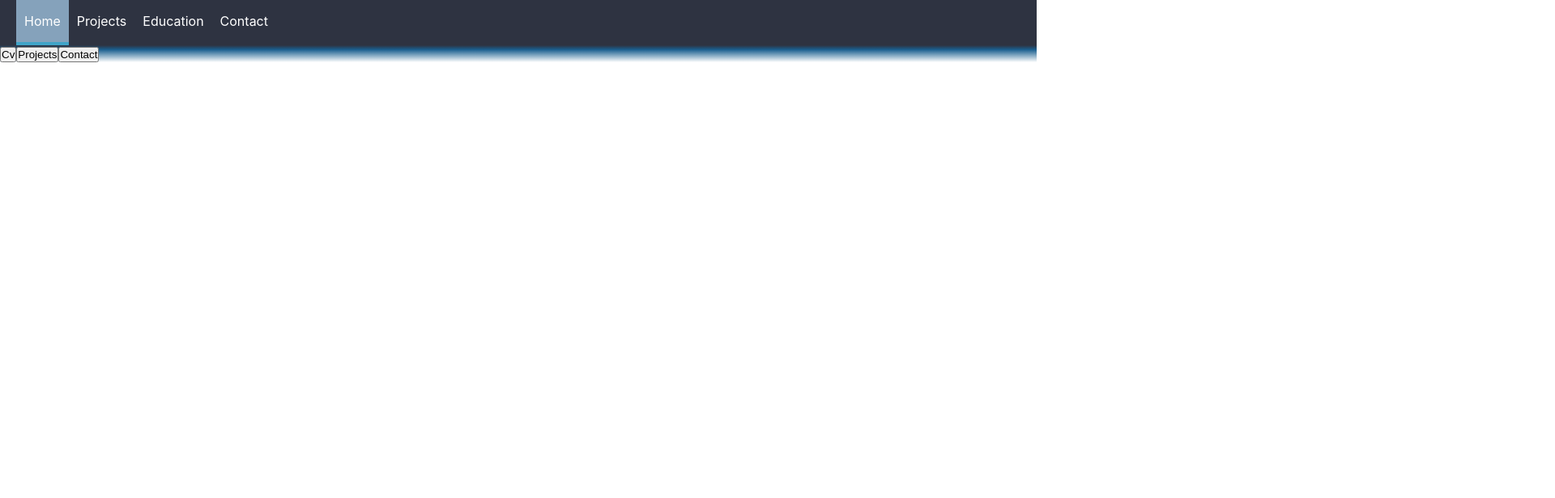
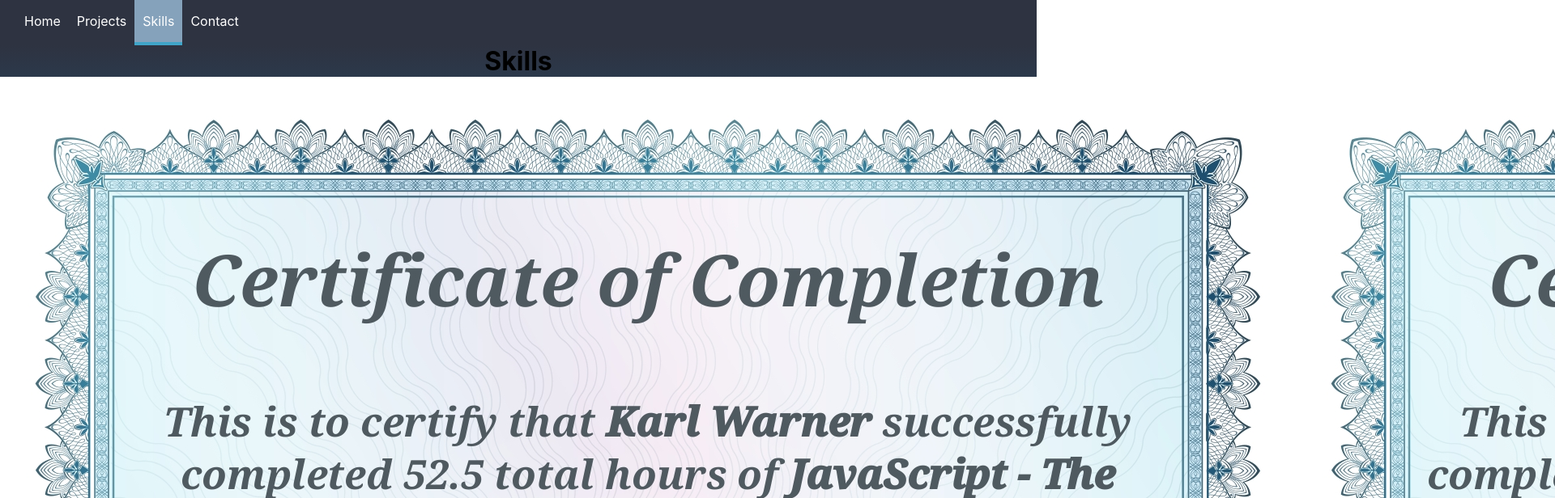
Before and after one commit to Kwarn/portfolio, a React (Create React App) app: page /skills in a window 1280 px wide. Before the commit this address led to /. Shown: the top 616 px of the page at 81% size, 1920 px wide, since content can reach past the window. Built offline with nearby package versions, Linux system fonts and the light colour scheme.

Commit message:
renamed Education -> Skills

```diff
--- a/src/App.js
+++ b/src/App.js
@@ -8,7 +8,7 @@ import classes from './App.module.css'
 const ProjectsOverview = React.lazy(() =>
   import('./containers/Projects/ProjectsOverview/ProjectsOverview')
 )
-const Education = React.lazy(() => import('./components/Education/Education'))
+const Skills = React.lazy(() => import('./components/Skills/Skills'))
 const Contact = React.lazy(() => import('./containers/Contact/Contact'))
 
 const App = props => {
@@ -23,10 +23,10 @@ const App = props => {
         )}
       />
       <Route
-        path="/education"
+        path="/skills"
         render={() => (
           <Suspense fallback={<div>Something Went Wrong...</div>}>
-            <Education />
+            <Skills />
           </Suspense>
         )}
       />
--- a/src/components/Education/Education.js
+++ /dev/null
@@ -1,17 +0,0 @@
-import React from 'react'
-import imageAssets from '../../assets/assets'
-import classes from './Education.module.css'
-
-const Education = props => {
-  return (
-    <div className={classes.Education}>
-      <h1 className={classes.Title} >Education</h1>
-      <div className={classes.Images}>
-      <img src={imageAssets.javascriptCertificate} alt='javascriptCertificate'></img>
-      <img src={imageAssets.reactCertificate} alt='reactCertificate'></img>
-      </div>
-    </div>
-  )
-}
-
-export default Education
--- a/src/components/Navigation/NavigationItems/NavigationItems.js
+++ b/src/components/Navigation/NavigationItems/NavigationItems.js
@@ -7,7 +7,7 @@ const navigationItems = props => {
     <ul className={classes.NavigationItems}>
       <NavigationItem link="/">Home</NavigationItem>
       <NavigationItem link="/projects">Projects</NavigationItem>
-      <NavigationItem link="/education">Education</NavigationItem>
+      <NavigationItem link="/skills">Skills</NavigationItem>
       <NavigationItem link="/contact">Contact</NavigationItem>
     </ul>
   )
--- /dev/null
+++ b/src/components/Skills/Skills.js
@@ -0,0 +1,20 @@
+import React from 'react'
+import imageAssets from '../../assets/assets'
+import classes from './Skills.module.css'
+
+const Skills = props => {
+  return (
+    <div className={classes.Skills}>
+      <h1 className={classes.Title}>Skills</h1>
+      <div className={classes.Images}>
+        <img
+          src={imageAssets.javascriptCertificate}
+          alt="javascriptCertificate"
+        ></img>
+        <img src={imageAssets.reactCertificate} alt="reactCertificate"></img>
+      </div>
+    </div>
+  )
+}
+
+export default Skills
--- a/src/components/Education/Education.module.css
+++ b/src/components/Skills/Skills.module.css
@@ -1,7 +1,8 @@
-.Education {
-  color: aliceblue;
+.Skills {
 }
-
+.Skills img {
+  display: flex;
+}
 .Title {
   text-align: center;
 }
```
